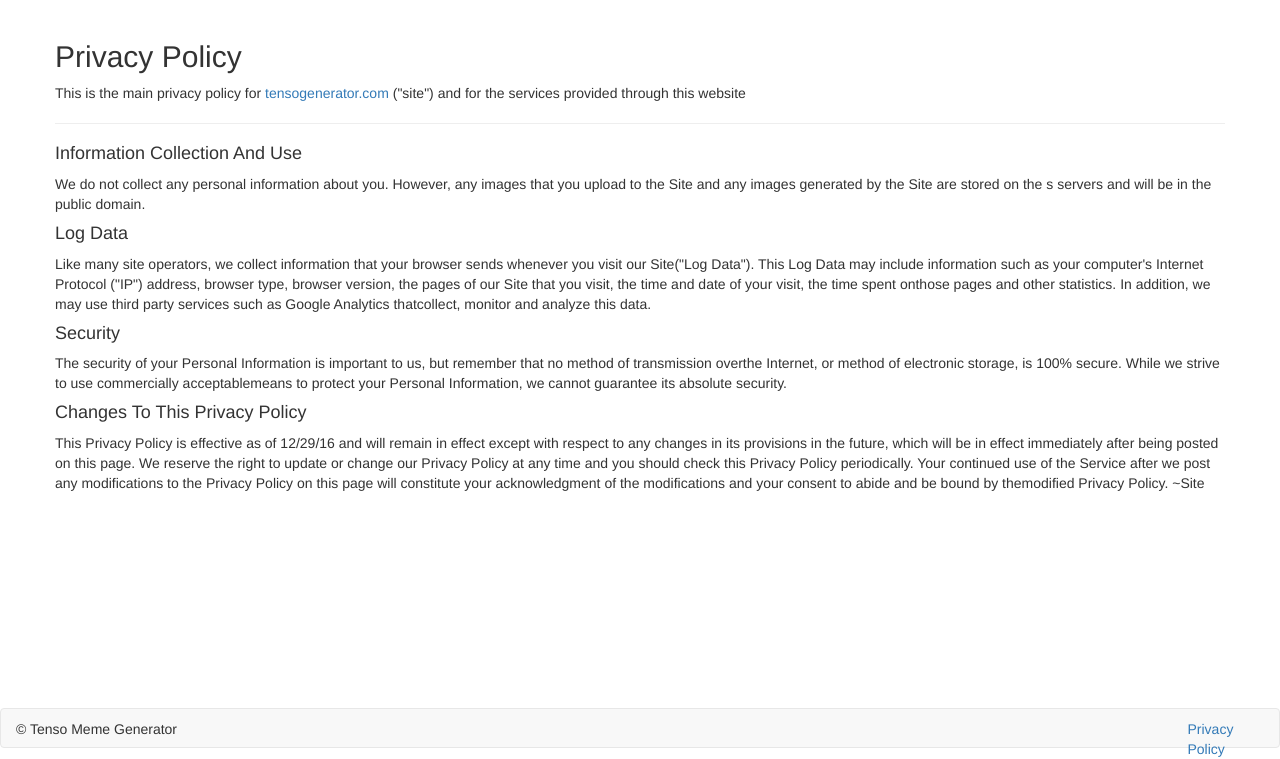
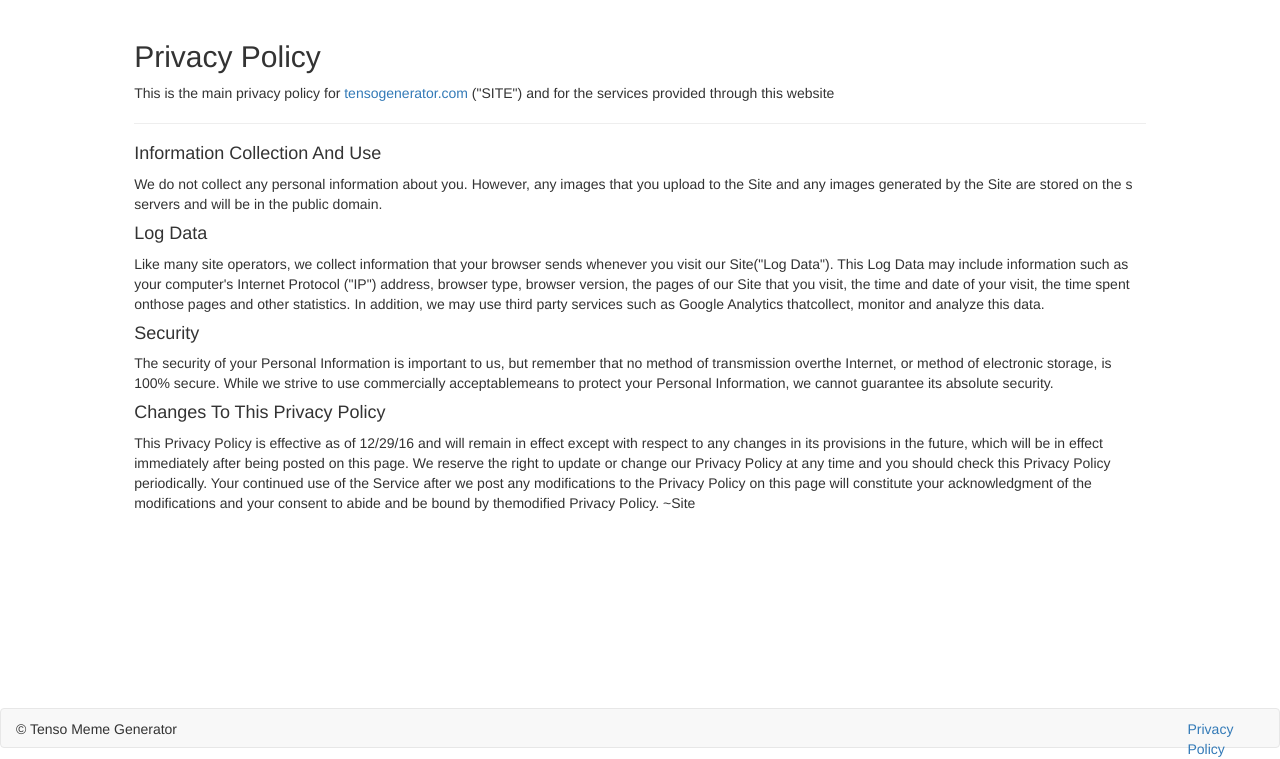
Before and after one commit to rbudhu/stunning-journey, a Django app: page /privacy/ in a window 1280 px wide. Shown: the part 52-811 px from the top of the page. Run offline with Django 3.2, Linux system fonts and the light colour scheme; some libraries are stand-ins or nearby versions.

Commit message:
Clean privacy page

```diff
--- a/web/templates/web/privacy.html
+++ b/web/templates/web/privacy.html
@@ -2,11 +2,10 @@
 {% load static %}
 {% load bootstrap3 %}
 {% block content %}
-<div class="container">
-    <div class="row">
+<div class="col-md-10 col-md-offset-1">
     <h2>Privacy Policy </h2>
     <p>
-	    This is the main privacy policy for <a href="{% url 'web:index' %}">tensogenerator.com</a> ("site") and for the services provided through this website
+	This is the main privacy policy for <a href="{% url 'web:index' %}">tensogenerator.com</a> ("SITE") and for the services provided through this website
     </p>
     <hr />
     <h4>
@@ -36,5 +35,4 @@
 	~Site
     </p>
 </div>
-</div>
 {% endblock %}
```
Lines whose indentation alone changed are shown as unchanged.
